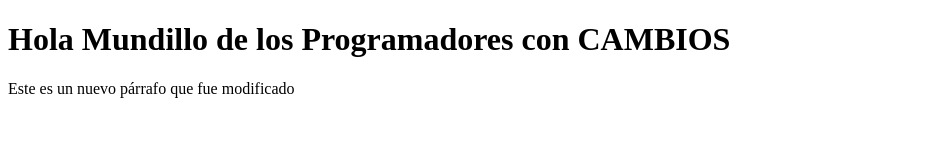
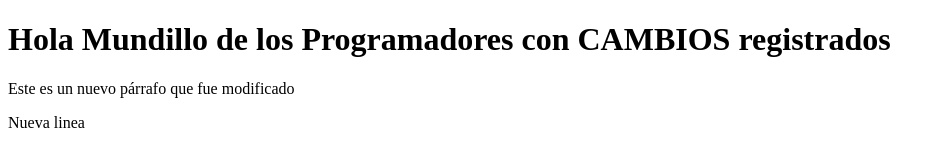
Before and after one commit to marcebraz/mi-primera-web, a plain HTML site: page index.html in a window 1280 px wide. Shown: the whole page, without its empty margins (0-945 px from the left). Drawn offline with Linux system fonts and the light colour scheme.

Commit message:
Cambio dos de prueba

```diff
--- a/index.html
+++ b/index.html
@@ -6,9 +6,10 @@
     <title>Practicando con GIT desde Code</title>
 </head>
 <body>
-    <h1>Hola Mundillo de los Programadores con CAMBIOS</h1>
+    <h1>Hola Mundillo de los Programadores con CAMBIOS registrados</h1>
     <div>
         <p>Este es un nuevo párrafo que fue modificado</p>
     </div>
+    <span>Nueva linea</span>
 </body>
 </html>
```
